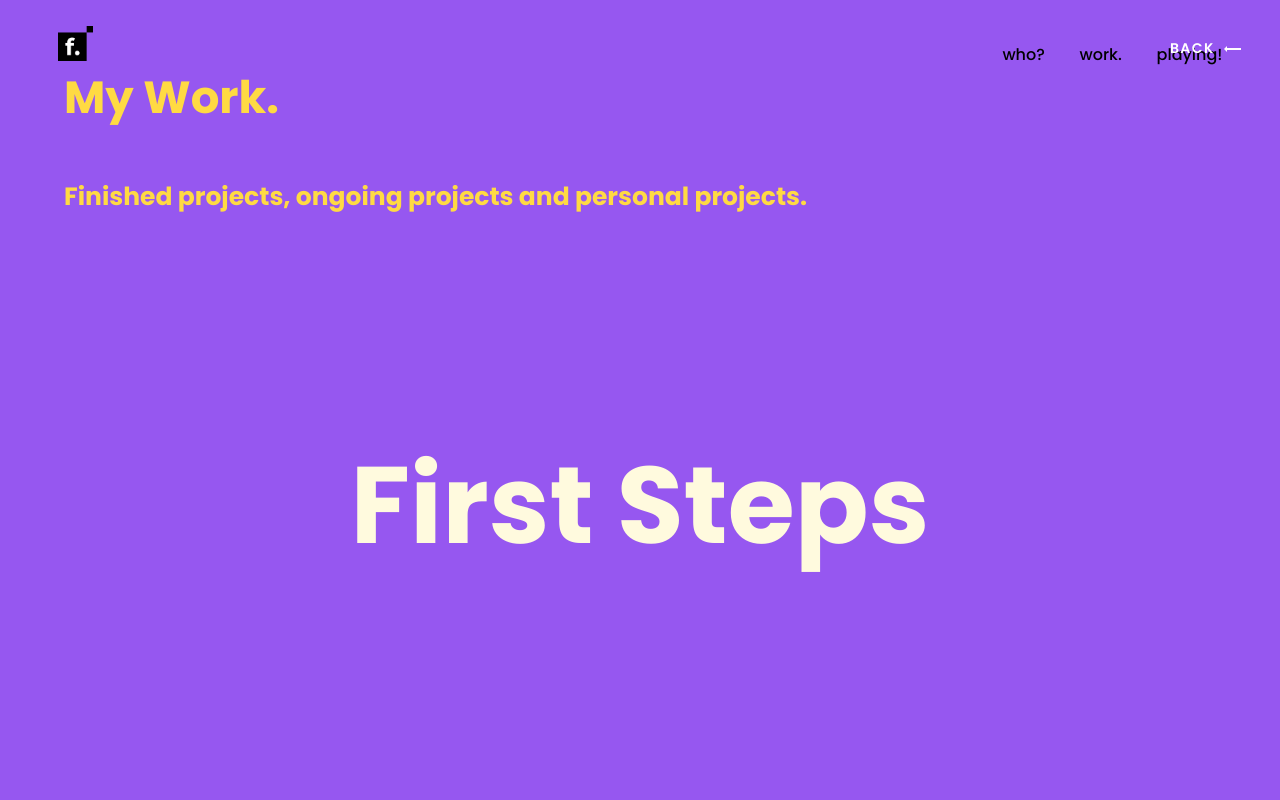
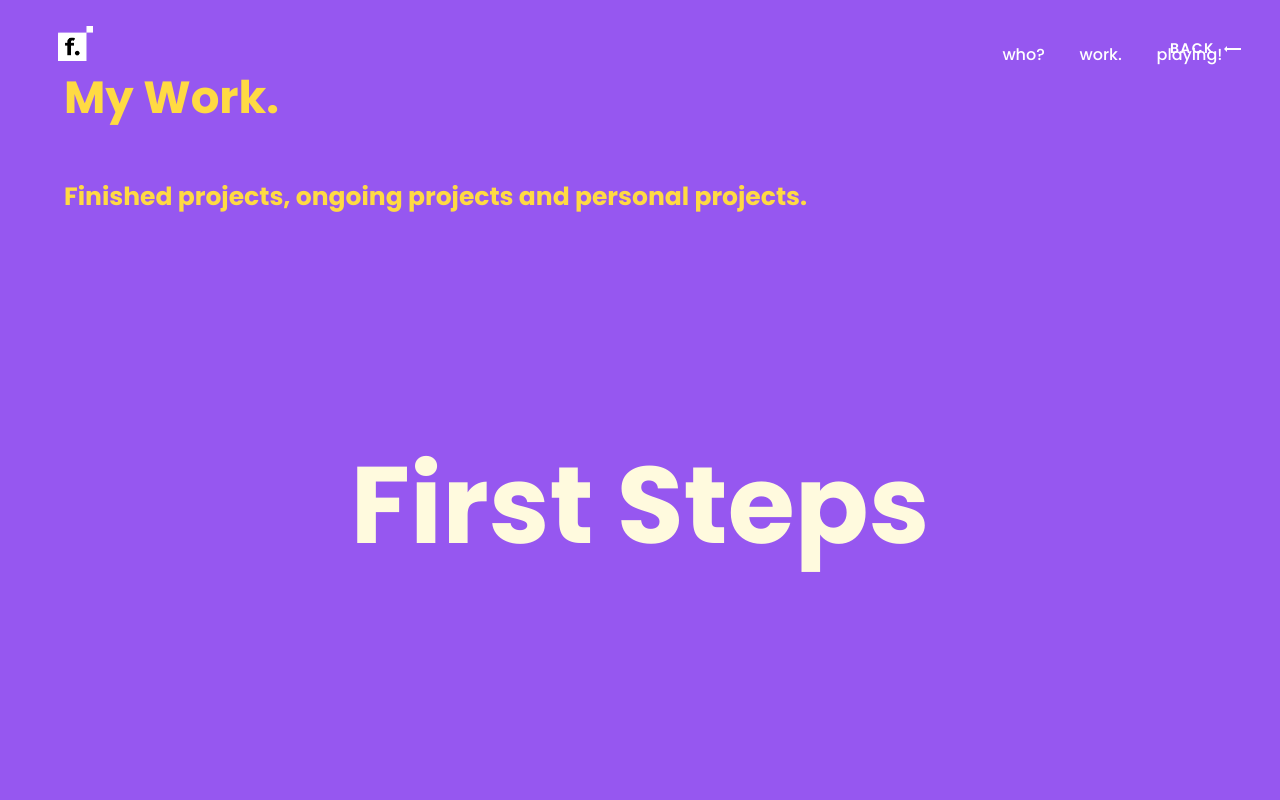
Before and after one commit to FrancisGuedes/francisguedes-website, a React (Create React App) app: page /work in a window 1280 px wide. Shown: the top 800 px of the page. Built offline with nearby package versions, Linux system fonts and the light colour scheme.

Commit message:
changed font color an logo based on url

```diff
--- a/src/components/navbar/navbar.css
+++ b/src/components/navbar/navbar.css
@@ -26,6 +26,10 @@
   background-repeat: no-repeat;
   background-size: contain;
   overflow: hidden;
+}
+
+.white {
+  background-image: url(./../../assets/logo/logo-home-white.png);
 }
 
 .main-navbar-wrapper {
--- a/src/components/navbar/navbar.tsx
+++ b/src/components/navbar/navbar.tsx
@@ -1,6 +1,7 @@
 import { motion } from 'framer-motion';
-import { useState } from 'react';
-import { Link } from 'react-router-dom';
+import { useEffect, useState } from 'react';
+import { Link, useLocation } from 'react-router-dom';
+import { colors } from '../../util/colors';
 import { functionalitiesAlias, strings } from '../../util/strings';
 import SocialMedia from '../social-media/socialMedia';
 import Wiggle from '../wiggle/wiggle';
@@ -8,6 +9,19 @@ import Wiggle from '../wiggle/wiggle';
 import './navbar.css';
 
 const Navbar = () => {
+  const [fontColor, setFontColor] = useState("");
+  const location = useLocation();
+  const urlHomeLocation = "/"
+
+  useEffect(() => {
+    if (window.location.pathname === urlHomeLocation) {
+      setFontColor(colors.black);
+
+    } else {
+      setFontColor(colors.white)
+    }
+  }, [location]);
+
   const labelText = {...functionalitiesAlias.navbar};
   const contact = {...strings.heroPage}
   const labelTextObject = {
@@ -26,7 +40,7 @@ const Navbar = () => {
           rel="canonical"
           className='logo-home-wrapper'
         >
-          <picture className='logo-home'/>
+          <picture className={window.location.pathname === urlHomeLocation ? 'logo-home' : 'logo-home white'}/>
         </Link>
         <motion.span exit={{ opacity: 0 }} className="toggle-menu-wrapper">
           <button
@@ -82,7 +96,14 @@ const Navbar = () => {
         <nav className='main-navbar-wrapper'>
           <ul className="main-navbar-content">
             <li className='cv-title navbar-title'>
-              <Link rel="canonical" data-new-state="cv" className='cv-title-link wiggle-link' to="https://drive.google.com/file/d/1VIzDJ8zL--0NaKThG0sTtc1Fys73_40W/view?usp=sharing" target="_blank" >
+              <Link
+                style={{ color: fontColor }}
+                rel="canonical"
+                data-new-state="cv"
+                className='cv-title-link wiggle-link'
+                to="https://drive.google.com/file/d/1VIzDJ8zL--0NaKThG0sTtc1Fys73_40W/view?usp=sharing"
+                target="_blank"
+                >
                   {labelText.cv}
                   <Wiggle
                     labelTextProps={labelTextObject}
@@ -90,7 +111,14 @@ const Navbar = () => {
               </Link>
             </li>
             <li className='work-title navbar-title'>
-              <Link rel="canonical" data-new-state="work" className='work-title-link wiggle-link' to="/work">
+              <Link
+                style={{ color: fontColor }}
+                rel="canonical"
+                data-new-state="work"
+                className='work-title-link wiggle-link'
+                to="/work"
+                // onClick={() => setFontColor("#FFFFFF")}
+                >
                   {labelText.work}
                   <Wiggle
                     labelTextProps={labelTextObject}
@@ -98,7 +126,13 @@ const Navbar = () => {
               </Link>
             </li>
             <li className='playground-title navbar-title'>
-              <Link data-new-state="playground" className='playground-title-link wiggle-link' to="/playground" rel="canonical">
+              <Link
+                style={{ color: fontColor }}
+                data-new-state="playground"
+                className='playground-title-link wiggle-link'
+                to="/playground"
+                rel="canonical"
+                >
                   {labelText.playground}
                   <Wiggle
                     labelTextProps={labelTextObject}
```
Also changed, not shown: src/assets/logo/logo-home-white.png (added). Lines whose indentation alone changed are shown as unchanged.
